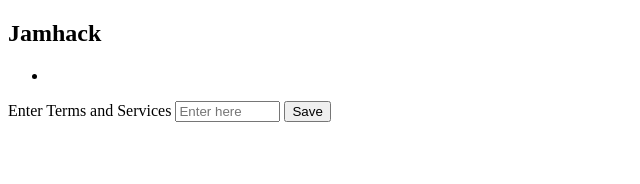
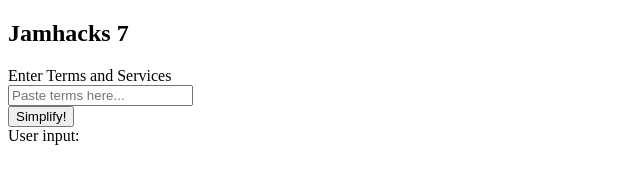
Before and after one commit to Tintinnit/JamHacks7, a browser extension: page index.html in a window 1280 px wide. Shown: the whole page, without its empty margins (0-640 px from the left). Drawn offline with Linux system fonts and the light colour scheme.

Commit message:
Cleaned up html and js, added user input

```diff
--- a/index.html
+++ b/index.html
@@ -8,17 +8,12 @@
 </head>
 <body>
     <div class = "popup">
-        <h2>Jamhack</h2>
-        <ul>
-            <li id="listlist"></li>
-        </ul>
-    <form onsubmit="saveUserInput(event)">
-        <label for="name">Enter Terms and Services</label>
-
-        <input type="text" id="userInput" name="userInput" required
-            minlength="4" maxlength="8" size="10" placeholder="Enter here">
-        <button type="submit">Save</button>
-    </form>
+        <h2>Jamhacks 7</h2>
+        Enter Terms and Services
+        <br>
+        <input type="textarea" id="userInput" placeholder="Paste terms here...">
+        <br>
+        <button id="submit">Simplify!</button>
     <div id="message"></div>
     </div>
     <script src="popup.js"></script>
--- a/popup.js
+++ b/popup.js
@@ -1,13 +1,10 @@
-function saveUserInput(event) {
-    console.log("Script block executed");
-    event.preventDefault(); // Prevent form submission
+console.log("hello world");
+const submitBtn = document.getElementById("submit");
+document.getElementById("message").textContent = "User input: ";
 
-    var userInput = document.getElementById("userInput").value;
-
-    // Display the user input on the screen
+let userInput = "";
+submitBtn.addEventListener("click", () => {
+    userInput = document.getElementById("userInput").value;
+    console.log(userInput);
     document.getElementById("message").textContent = "User input: " + userInput;
-    // You can perform further actions with the input here
-
-    // Optional: Reset the form after saving the input
-    document.getElementById("userInput").value = "";
-}
+});
```
